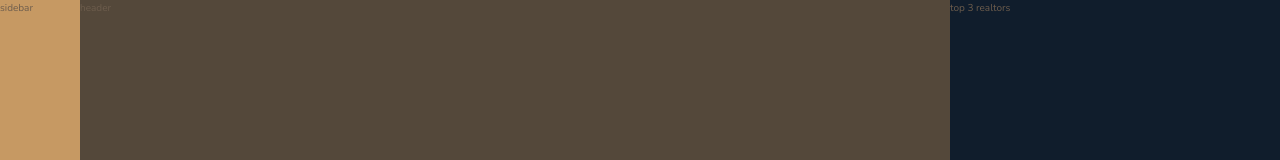
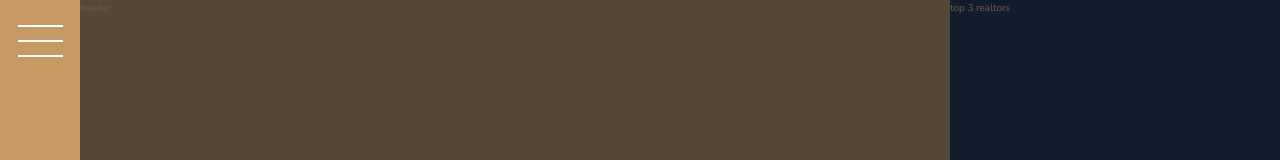
Before and after one commit to Temkum/Nexter, a website: page index.html in a window 1280 px wide. Shown: the top 160 px of the page. Drawn offline with nearby package versions, Linux system fonts and the light colour scheme.

Commit message:
Sidebar built

```diff
--- a/index.html
+++ b/index.html
@@ -19,14 +19,17 @@
 
 <body>
   <div class="container">
+    <!-- SIDEBAR -->
     <div class="sidebar">
-      sidebar
+      <button class="nav-btn"></button>
     </div>
 
+    <!-- HEADER -->
     <header class="header">
       header
     </header>
 
+    <!-- REALTORS -->
     <div class="realtors">
       top 3 realtors
     </div>
@@ -302,6 +305,7 @@
       </div>
     </section>
 
+    <!-- GALLERY -->
     <section class="gallery">
       <figure class="gallery__item gallery__item--1"><img src="img/gal-1.jpeg" alt="Gallery Image 1"
           class="gallery__img"></figure>
@@ -333,6 +337,7 @@
           class="gallery__img"></figure>
     </section>
 
+    <!-- FOOTER -->
     <footer class="footer">
       <ul class="nav">
         <li class="nav__item">
--- a/sass/_sidebar.scss
+++ b/sass/_sidebar.scss
@@ -1,5 +1,37 @@
 .sidebar {
-  background-color: $color-primary;
-  grid-column: sidebar-start / sidebar-end;
-  grid-row: 1 / -1;
+    background-color: $color-primary;
+    grid-column: sidebar-start / sidebar-end;
+    grid-row: 1 / -1;
+
+    display: flex;
+    justify-content: center;
 }
+
+.nav-btn {
+    border: none;
+    border-radius: 0;
+
+    background-color: white;
+    height: 2px;
+    width: 4.5rem;
+    margin-top: 4rem;
+
+
+
+    &::before,
+    &::after {
+        background-color: #fff;
+        height: 2px;
+        width: 4.5rem;
+        content: "";
+        display: block;
+    }
+
+    &::before {
+        transform: translateY(-1.5rem);
+    }
+
+    &::after {
+        transform: translateY(1.3rem);
+    }
+}
```
Also changed, not shown: css/style.css.
